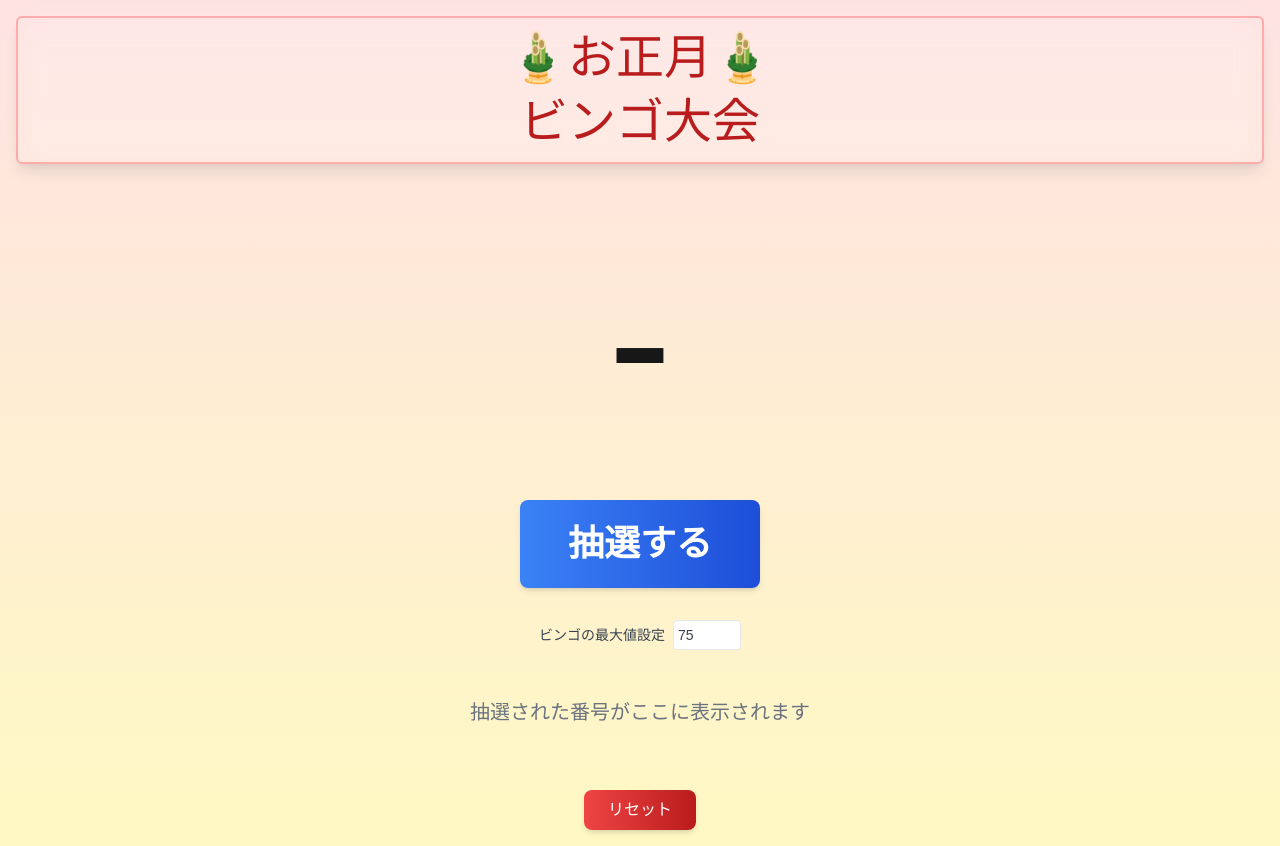
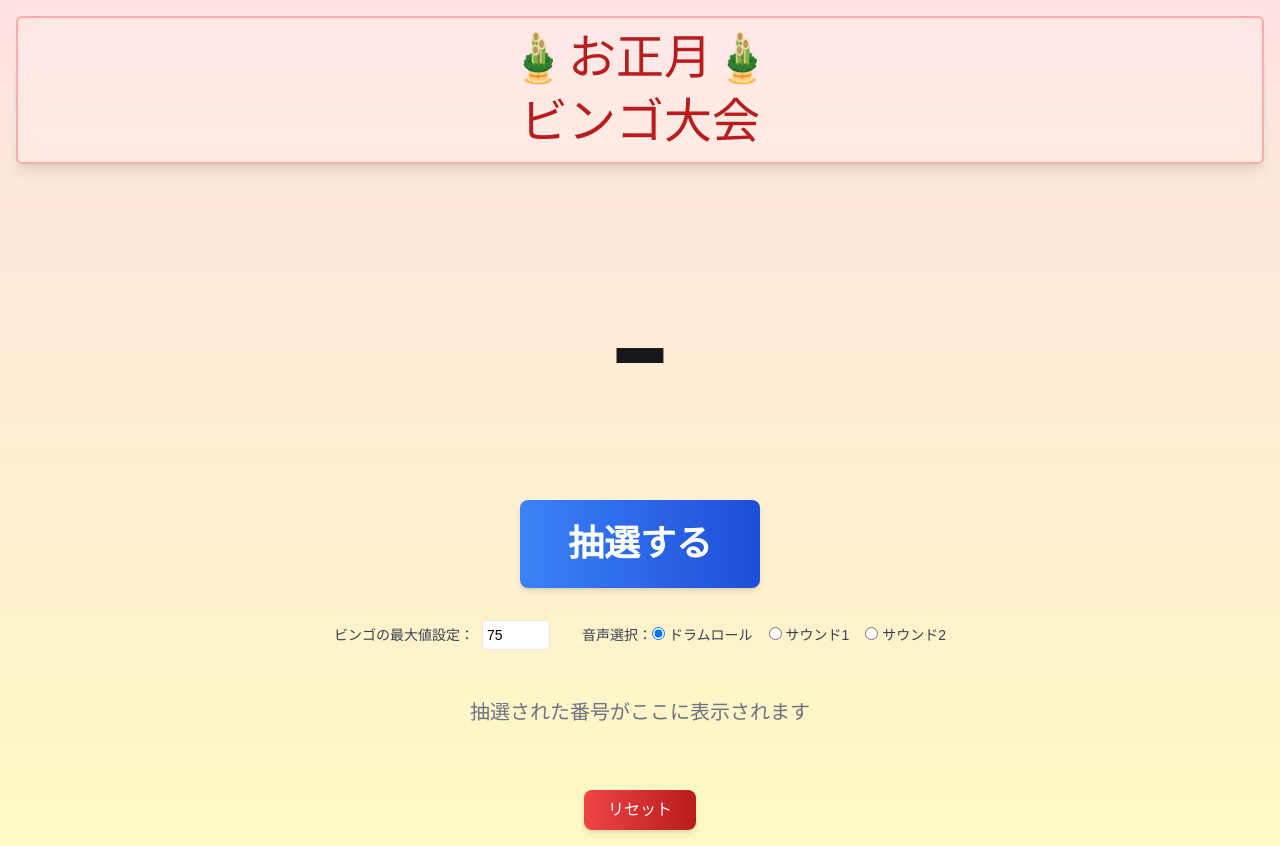
Before and after one commit to yasutaka-asai/MyBingoMachine, a Next.js app: page / in a window 1280 px wide. Built offline with nearby package versions, Linux system fonts and the light colour scheme; a web font is replaced by a local one.

Commit message:
抽選時の音声を選択できるように変更

```diff
--- a/app/hooks/useSound.tsx
+++ b/app/hooks/useSound.tsx
@@ -1,10 +1,20 @@
 import { useCallback } from 'react';
 
 export const useSound = () => {
-    const playSound = useCallback(async () => {
+    const playSound = useCallback(async (soundIndex: number) => {
+      const sounds = [
+        { src: 'drumroll_and_rollend.mp3'},
+        { src: 'drumroll.mp3'},
+        { src: 'rollend.mp3'},
+      ];
       // 演出時間の調整 → page.tsxのtimerのdurationを変更する
       // アニメーションの長さ → globals.cssのanimationのdurationを変更する
-      const audio = new Audio('drumroll_and_rollend.mp3');
+      const sound = sounds[soundIndex];
+      if (!sound) {
+        console.error('選択された音声ファイルが見つかりません');
+        return;
+      }
+      const audio = new Audio(sound.src);
       audio.play();
     }, []);
 
--- a/app/page.tsx
+++ b/app/page.tsx
@@ -18,6 +18,7 @@ export default function Home() {
   const [visibleNumbers, setVisibleNumbers] = useState<number[]>([]); // 表示される番号
   const [isInitialRender, setIsInitialRender] = useState(true); // 初回レンダリングかどうか
   const [isDrumRoll, setIsDrumRoll] = useState(false); // ドラムロール中かどうか
+  const [soundIndex, setSoundIndex] = useState(0); // 音声のインデックス
 
   // ページ読み込み時にローカルストレージから既に抽選された番号を取得する
   // コンポーネントの初期化(useState)ははレンダリング前に実施される
@@ -84,13 +85,18 @@ export default function Home() {
     setBingoMachine(new BingoMachine(newMax));
   };
 
+  // 再生する音声を変更する
+  const handleSoundChange = (event: React.ChangeEvent<HTMLInputElement>) => {
+    setSoundIndex(parseInt(event.target.value));
+  };
+
   const drawNumber = () => {
     // 番号を抽選する
     const number = bingoMachine.drawNumber(drawnNumbers);
 
     // 番号があれば、現在の番号として設定し、既に抽選された番号に追加する
     if (number) {
-      playSound();
+      playSound(soundIndex);
       setCurrentNumber(number);
       setDrawnNumbers((prev) => [...prev, number]);
     }
@@ -136,19 +142,60 @@ export default function Home() {
         </button>
       </div>
 
-      <div className="text-center mb-4">
+      <div className="flex flex-col sm:flex-row items-center justify-center mb-4 gap-4">
+        <div className="text-center mr-4">
           <label className="block text-sm font-medium text-gray-700">
-          ビンゴの最大値設定
+            ビンゴの最大値設定：
             <input
               type="number"
               min="1"
               max="999"
-            value={maxNumber || ""} // 0の場合は空文字を表示
+              value={maxNumber || ""}
               onChange={handleMaxNumberChange}
-            className="ml-2 p-1 border rounded"
+              className="ml-2 p-1 border rounded text-black"
               disabled={drawnNumbers.length !== 0}
             />
           </label>
+        </div>
+
+        <div className="text-center">
+          <div className="flex items-center justify-center">
+            <label className="mr-4 text-sm font-medium text-gray-700">
+              音声選択：
+              <input
+                type="radio"
+                name="sound"
+                value={0}
+                checked={soundIndex === 0}
+                onChange={handleSoundChange}
+                className="mr-1"
+              />
+              ドラムロール
+            </label>
+            <label className="mr-4 text-sm font-medium text-gray-700">
+              <input
+                type="radio"
+                name="sound"
+                value={1}
+                checked={soundIndex === 1}
+                onChange={handleSoundChange}
+                className="mr-1"
+              />
+              サウンド1
+            </label>
+            <label className="text-sm font-medium text-gray-700">
+              <input
+                type="radio"
+                name="sound"
+                value={2}
+                checked={soundIndex === 2}
+                onChange={handleSoundChange}
+                className="mr-1"
+              />
+              サウンド2
+            </label>
+          </div>
+        </div>
       </div>
 
       <div className="grid grid-cols-2 sm:grid-cols-3 md:grid-cols-4 lg:grid-cols-5 xl:grid-cols-6 2xl:grid-cols-8 auto-rows-auto gap-4 mx-auto max-w-7xl">
```
Lines whose indentation alone changed are shown as unchanged.
